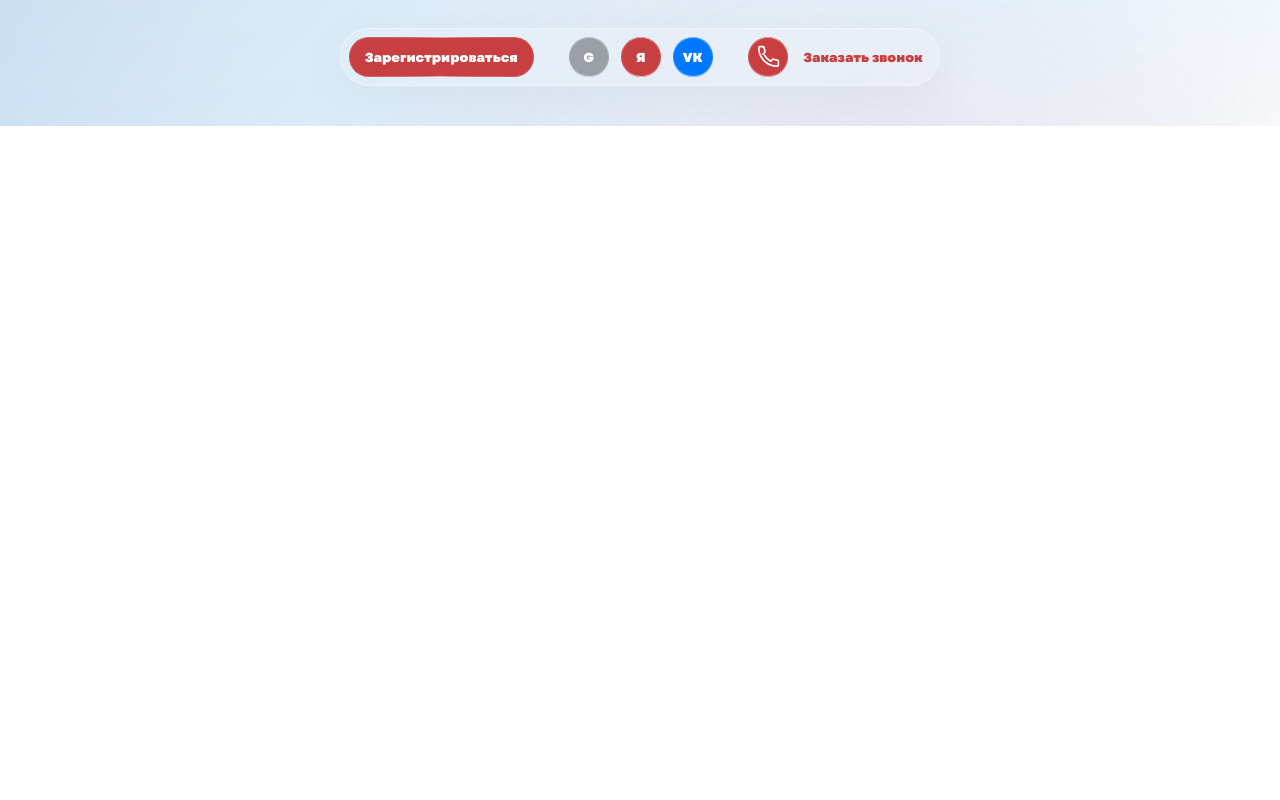
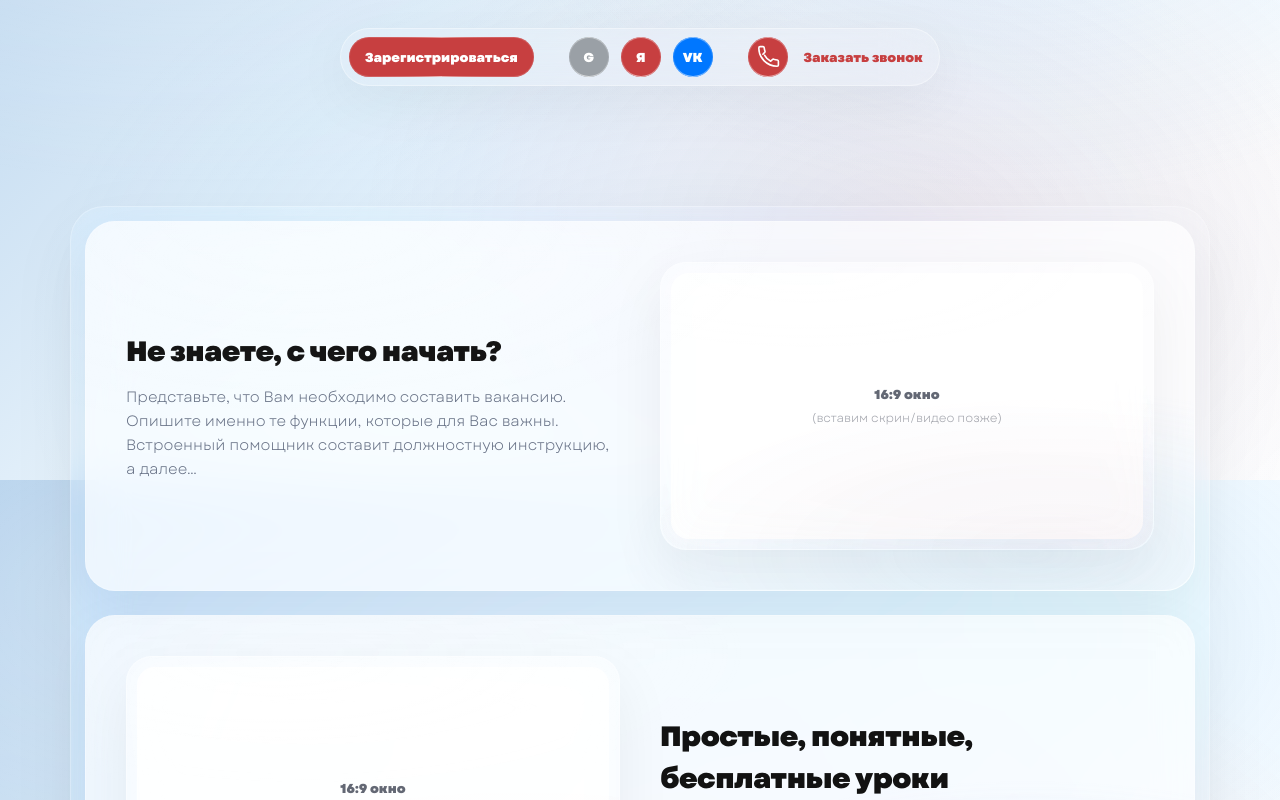
Before and after one commit to uniconsulting/uni.com, a Next.js app: page / in a window 1280 px wide. Shown: the part 1120-1920 px from the top of the page. Before the commit the page ends 1246 px from the top, so only its background shows below. Built offline with nearby package versions, Linux system fonts and the light colour scheme.

Commit message:
Update page.tsx

```diff
--- a/src/app/page.tsx
+++ b/src/app/page.tsx
@@ -1,6 +1,7 @@
 import Header from "../components/sections/Header";
 import Hero from "../components/sections/Hero";
 import CTA1 from "../components/sections/CTA1";
+import InfoBlocks from "../components/sections/InfoBlocks";
 
 export default function Page() {
   return (
@@ -9,6 +10,7 @@ export default function Page() {
       <main>
         <Hero />
         <CTA1 />
+        <InfoBlocks />
       </main>
     </>
   );
```
